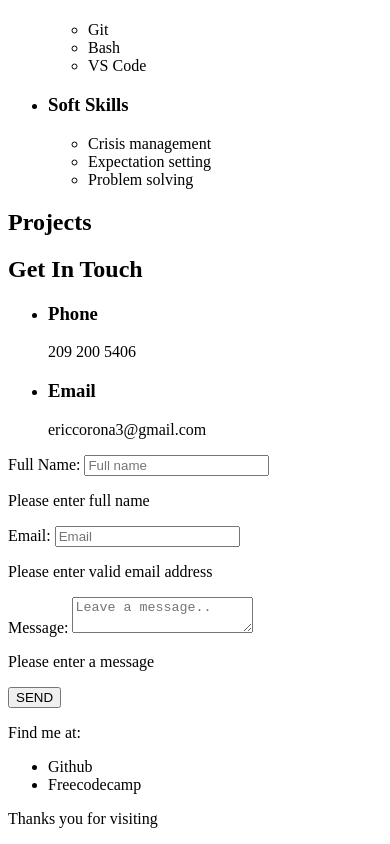
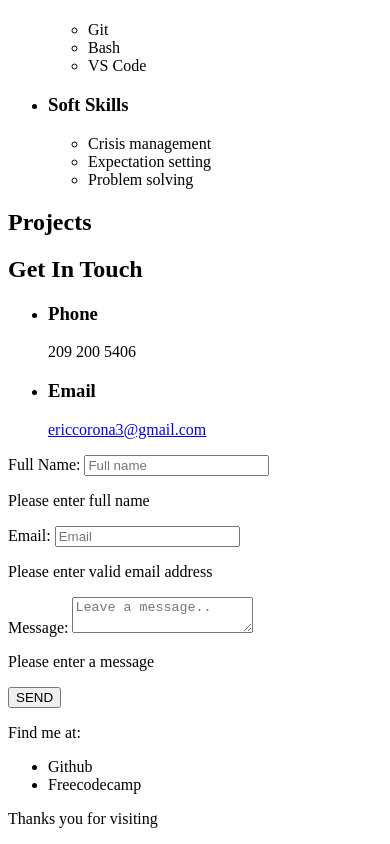
Before and after one commit to ericcorona1/Professional_Page, a plain HTML site: page index.html in a window 390 px wide. Shown: the part 671-1515 px from the top of the page. Drawn offline with Linux system fonts and the light colour scheme.

Commit message:
made hamburger branch

```diff
--- a/index.html
+++ b/index.html
@@ -113,7 +113,12 @@
               </li>
               <li>
                 <h3>Email</h3>
-                <p class="contact-info">ericcorona3@gmail.com</p>
+                <a
+                  href="mailto:ericcorona3@gmail.com?subject=Cheking your portfolio"
+                  target="_blank"
+                  class="contact-info"
+                  >ericcorona3@gmail.com</a
+                >
               </li>
             </ul>
           </div>
@@ -124,7 +129,7 @@
               enctype="text/plain"
             >
               <div class="form-section">
-                <!-- aria live assertive? if invalid input to be given aria-invalid='true' and connected to hint using aria-describedby ie 'email-hint'-->
+                <!-- if invalid input to be given aria-invalid='true' and connected to hint using aria-describedby ie 'email-hint'-->
                 <label for="fullname">Full Name: </label>
                 <input
                   type="text"
```
Also changed, not shown: 1 other file.
